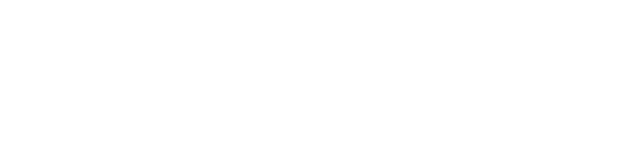
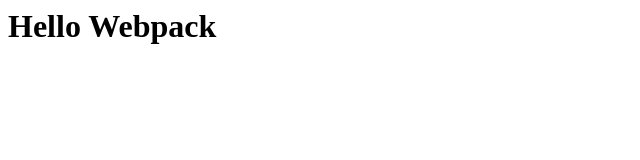
Before and after one commit to wallleap/my-webpack-001, a website built with webpack: page public/index.html in a window 1280 px wide. Shown: the whole page, without its empty margins (0-640 px from the left). Built offline with nearby package versions, Linux system fonts and the light colour scheme.

Commit message:
将静态文件放入 public 目录

```diff
--- a/index.html
+++ b/public/index.html
@@ -6,6 +6,7 @@
   <title>Document</title>
 </head>
 <body>
-  <script type="module" src="./dist/main.js"></script>
+  <h1>Hello Webpack</h1>
+  <script type="module" src="./main.js"></script>
 </body>
 </html>
```
